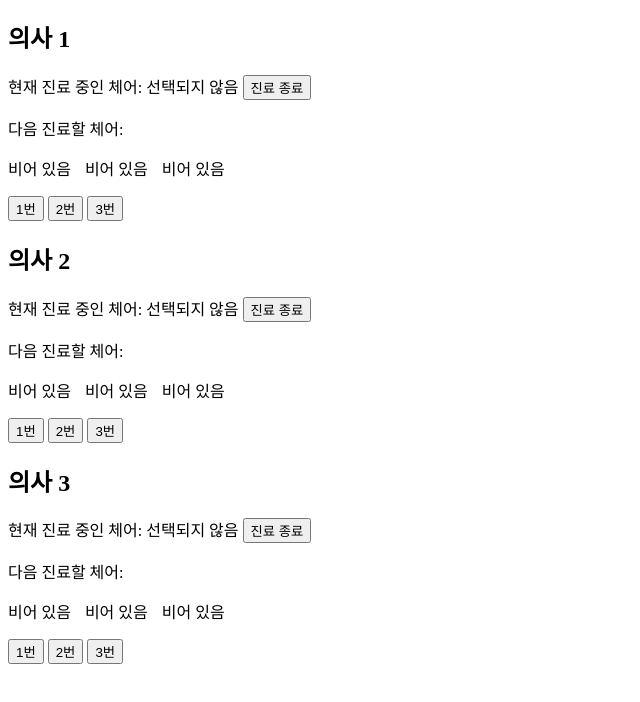
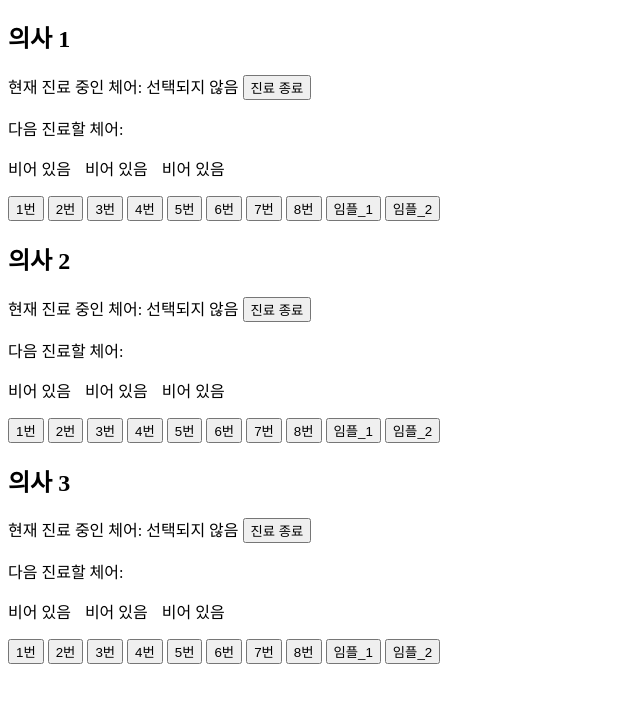
Before and after one commit to kimyungsoo/Doctor_sequence, a website: page popup.html in a window 1280 px wide. Shown: the part 70-772 px from the top of the page, without its empty margins (0-640 px from the left). Drawn offline with Linux system fonts and the light colour scheme.

Commit message:
Update popup.html

```diff
--- a/popup.html
+++ b/popup.html
@@ -40,6 +40,13 @@
       <button onclick="selectChair('doctor1', '1번')">1번</button>
       <button onclick="selectChair('doctor1', '2번')">2번</button>
       <button onclick="selectChair('doctor1', '3번')">3번</button>
+      <button onclick="selectChair('doctor1', '4번')">4번</button>
+      <button onclick="selectChair('doctor1', '5번')">5번</button>
+      <button onclick="selectChair('doctor1', '6번')">6번</button>
+      <button onclick="selectChair('doctor1', '7번')">7번</button>
+      <button onclick="selectChair('doctor1', '8번')">8번</button>
+      <button onclick="selectChair('doctor1', '임플_1')">임플_1</button>
+      <button onclick="selectChair('doctor1', '임플_2')">임플_2</button>
     </div>
   </div>
 
@@ -60,6 +67,13 @@
       <button onclick="selectChair('doctor2', '1번')">1번</button>
       <button onclick="selectChair('doctor2', '2번')">2번</button>
       <button onclick="selectChair('doctor2', '3번')">3번</button>
+      <button onclick="selectChair('doctor2', '4번')">4번</button>
+      <button onclick="selectChair('doctor2', '5번')">5번</button>
+      <button onclick="selectChair('doctor2', '6번')">6번</button>
+      <button onclick="selectChair('doctor2', '7번')">7번</button>
+      <button onclick="selectChair('doctor2', '8번')">8번</button>
+      <button onclick="selectChair('doctor2', '임플_1')">임플_1</button>
+      <button onclick="selectChair('doctor2', '임플_2')">임플_2</button>
     </div>
   </div>
 
@@ -80,6 +94,13 @@
       <button onclick="selectChair('doctor3', '1번')">1번</button>
       <button onclick="selectChair('doctor3', '2번')">2번</button>
       <button onclick="selectChair('doctor3', '3번')">3번</button>
+      <button onclick="selectChair('doctor3', '4번')">4번</button>
+      <button onclick="selectChair('doctor3', '5번')">5번</button>
+      <button onclick="selectChair('doctor3', '6번')">6번</button>
+      <button onclick="selectChair('doctor3', '7번')">7번</button>
+      <button onclick="selectChair('doctor3', '8번')">8번</button>
+      <button onclick="selectChair('doctor3', '임플_1')">임플_1</button>
+      <button onclick="selectChair('doctor3', '임플_2')">임플_2</button>
     </div>
   </div>
 
@@ -91,7 +112,6 @@
       const data = JSON.parse(event.data);
       const doctors = data.doctors;
 
-      // 각 의사의 상태를 업데이트
       Object.keys(doctors).forEach((doctor, index) => {
         const currentChairElement = document.getElementById(`currentChair${index + 1}`);
         const nextChairsElements = [
```
